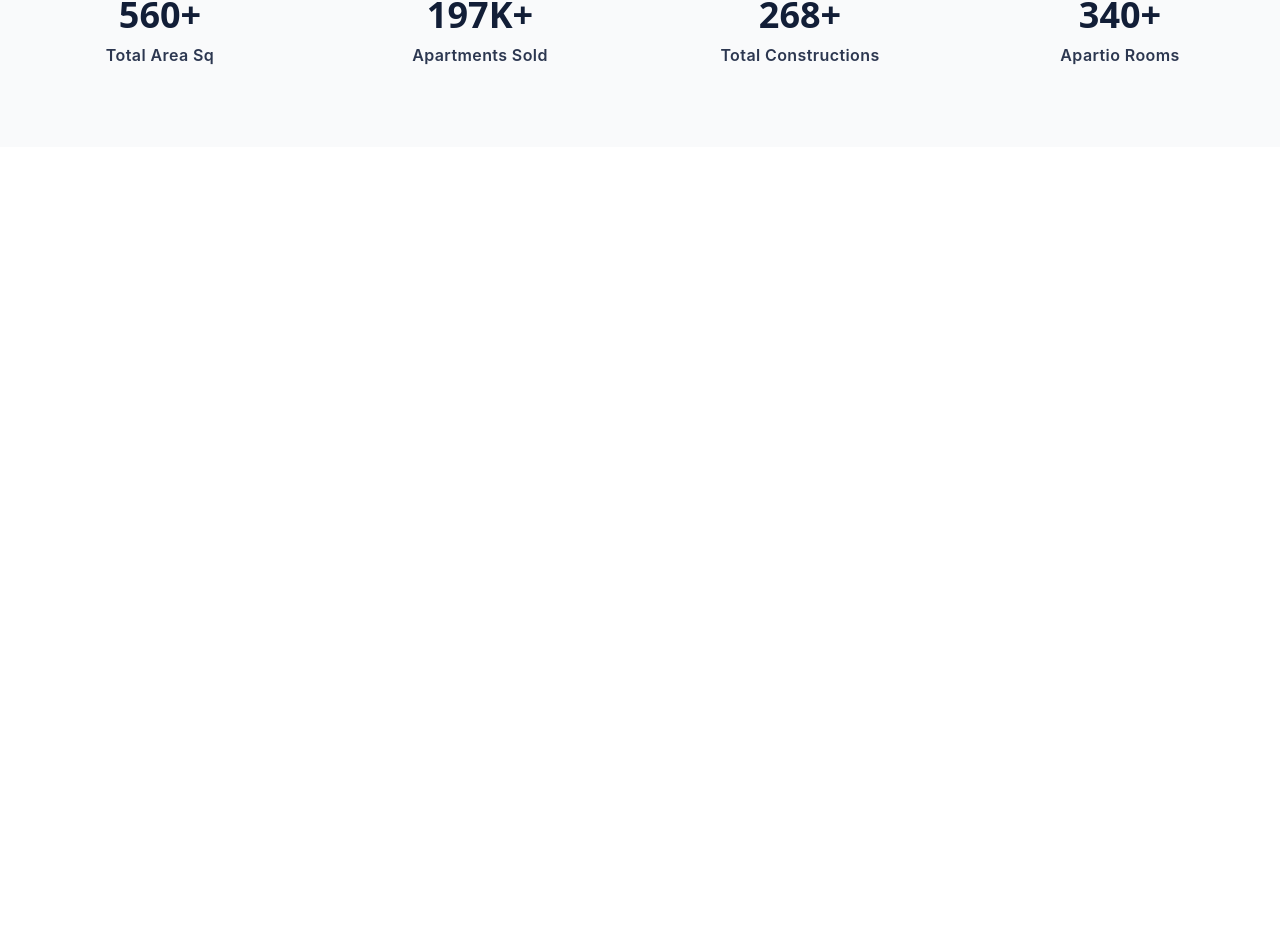
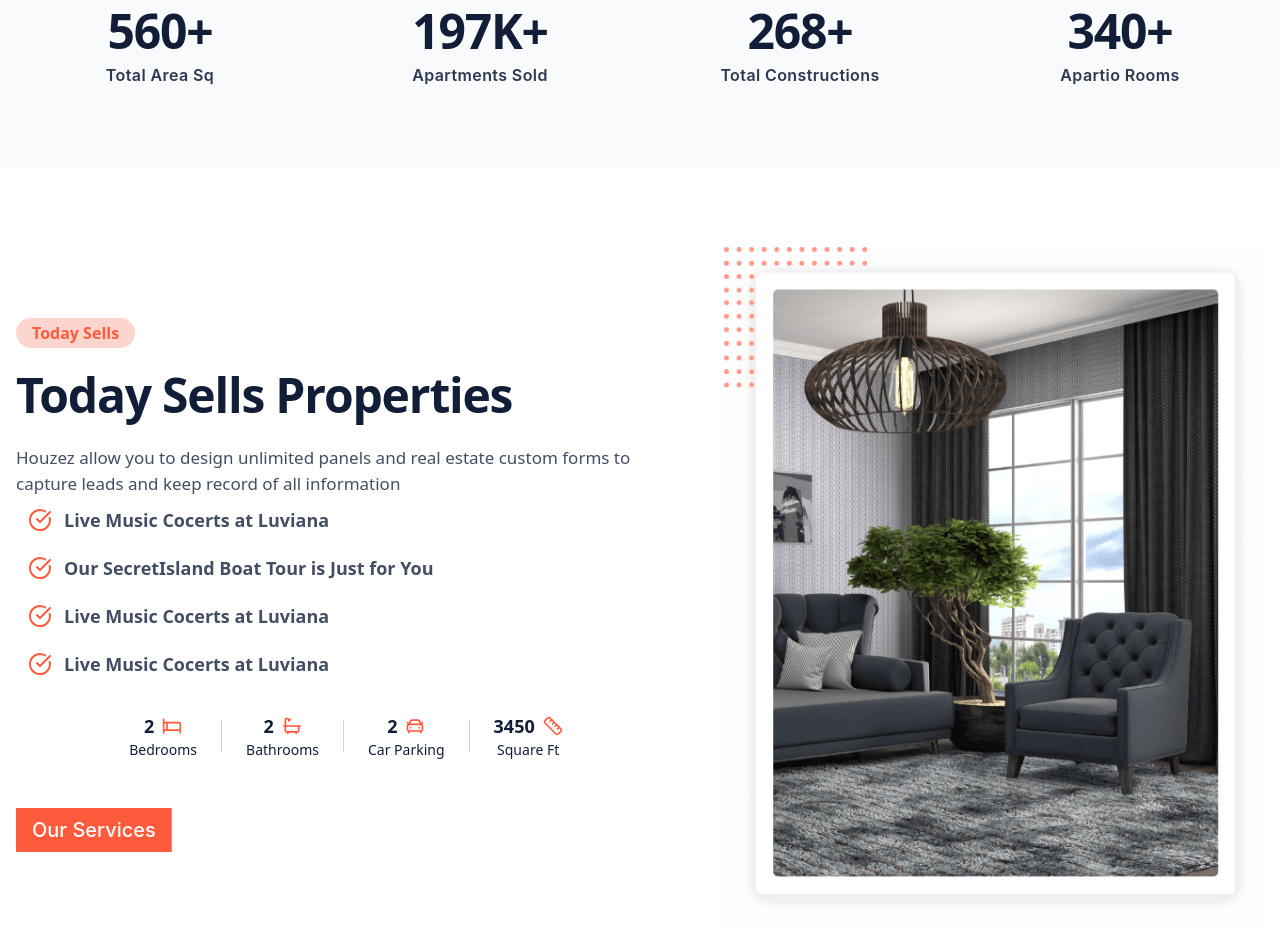
Before and after one commit to jakariya-ahmed/real-state, a React app: page / in a window 1280 px wide. Shown: the part 1152-2100 px from the top of the page. Before the commit the page ends 1299 px from the top, so only its background shows below. Built offline with nearby package versions, Linux system fonts and the light colour scheme; the HTML template or start-up script is replaced by a standard one.

Commit message:
added toaday sells section

```diff
--- a/src/components/CounterCom.jsx
+++ b/src/components/CounterCom.jsx
@@ -25,15 +25,15 @@ export default function CounterCom() {
               className="flex flex-col items-center"
             >
               {/* Icon */}
-              <div className="mb-3">
+              <div className="mb-6">
                 <Icon className="text-primary-default bg-primary-light w-14 h-14 p-3 rounded-full" />
               </div>
 
               {/* Counter */}
-              <h2 className="text-4xl font-extrabold mb-2">
+              <h1 className="mb-2">
                 <CountUp end={item.value} duration={2.5} separator="," />
                 {item.suffix ? item.suffix : "+"}
-              </h2>
+              </h1>
 
               {/* Label */}
               <p className="text-secondary-light font-semibold text-sm sm:text-base tracking-wide leading-snug">
--- /dev/null
+++ b/src/components/home/TodaySell.jsx
@@ -0,0 +1,70 @@
+import { BathIcon, BedIcon, CarFrontIcon, CheckCircleIcon, RulerIcon } from "lucide-react";
+
+export default function TodaySell() {
+
+    const sellItems = [
+        {label: 'Live Music Cocerts at Luviana', icon: CheckCircleIcon},
+        {label: 'Our SecretIsland Boat Tour is Just for You', icon: CheckCircleIcon},
+        {label: 'Live Music Cocerts at Luviana', icon: CheckCircleIcon},
+        {label: 'Live Music Cocerts at Luviana', icon: CheckCircleIcon},
+    ];
+
+        const features = [
+        { id: 1, label: "Bedrooms", value: "2", icon: BedIcon },
+        { id: 2, label: "Bathrooms", value: "2", icon: BathIcon },
+        { id: 3, label: "Car Parking", value: "2", icon: CarFrontIcon },
+        { id: 4, label: "Square Ft", value: "3450", icon: RulerIcon },
+        ];
+
+
+
+    return (
+        <div className="section-spacing flex flex-col items-center md:flex-row gap-y-4 md:gap-x-6">
+
+            <div className="w-[55%]">
+                <span className="sm-title">Today Sells  </span>
+                <h1 className="my-5 big-title text-secondary-dark leading-tight">Today Sells Properties</h1>
+                <p className="pera">
+                    Houzez allow you to design unlimited panels and real estate custom forms to capture leads and keep record of all information
+                </p>
+
+                {sellItems.map((item, i) => {
+                    const Icon = item.icon;
+                    return (
+                        <div key={i} className="">
+                            <div className="flex items-center">
+                                <Icon className="text-primary-default w-12 h-12 p-3"/>
+                                <span className="text-lg text-neutral-dark font-semibold">{item.label}</span>
+                            </div>
+
+                        </div>
+                    );
+                })}
+
+
+                <div className="my-6 flex items-center justify-center gap-x-6 text-gray-700">
+                    {features.map((item, index) => (
+                        <div key={item.id} className="flex items-center gap-x-6">
+                        <div className="flex flex-col items-center">
+                            <span className="flex items-center gap-x-2 text-lg font-bold">
+                            {item.value} <item.icon className="w-5 h-5 text-primary-default" />
+                            </span>
+                            <h5 className="text-sm font-medium">{item.label}</h5>
+                        </div>
+
+                        {/* vertical divider except for last item */}
+                        {index !== features.length - 1 && (
+                            <div className="w-px h-8 bg-gray-300"></div>
+                        )}
+                        </div>
+                    ))}
+                    </div>
+
+                <button className="btn-primary mt-6 text-xl">Our Services </button>
+            </div>
+            <div className="w-[45%] md:ml-6">
+                <img src="img/about.png" className="w-full" alt="about" />
+            </div>
+        </div>
+    );
+}
--- a/src/pages/Home.jsx
+++ b/src/pages/Home.jsx
@@ -2,21 +2,27 @@ import AboutCom from "../components/AboutCom";
 import CounterCom from "../components/CounterCom";
 import Header from "../components/home/header/Header";
 import HeroSlider from "../components/home/hero/HeroSlider";
+import TodaySell from "../components/home/TodaySell";
 
 
 export default function Home() {
     return (
-        <div className="">
+        <>
             <div className="container">
                 {/* <HeroSlider />  */}
 
-                {/* About Section  */}
-                <AboutCom />
+                    {/* About Section  */}
+                    <AboutCom />
             </div>
             {/* Counter Section  */}
             <div className="bg-background-light">
                 <CounterCom />
             </div>
-        </div>
+            {/* Toady Sells Properties  */}
+            <div className="container">
+                <TodaySell />
+            </div>
+
+        </>
     );
 }
```
